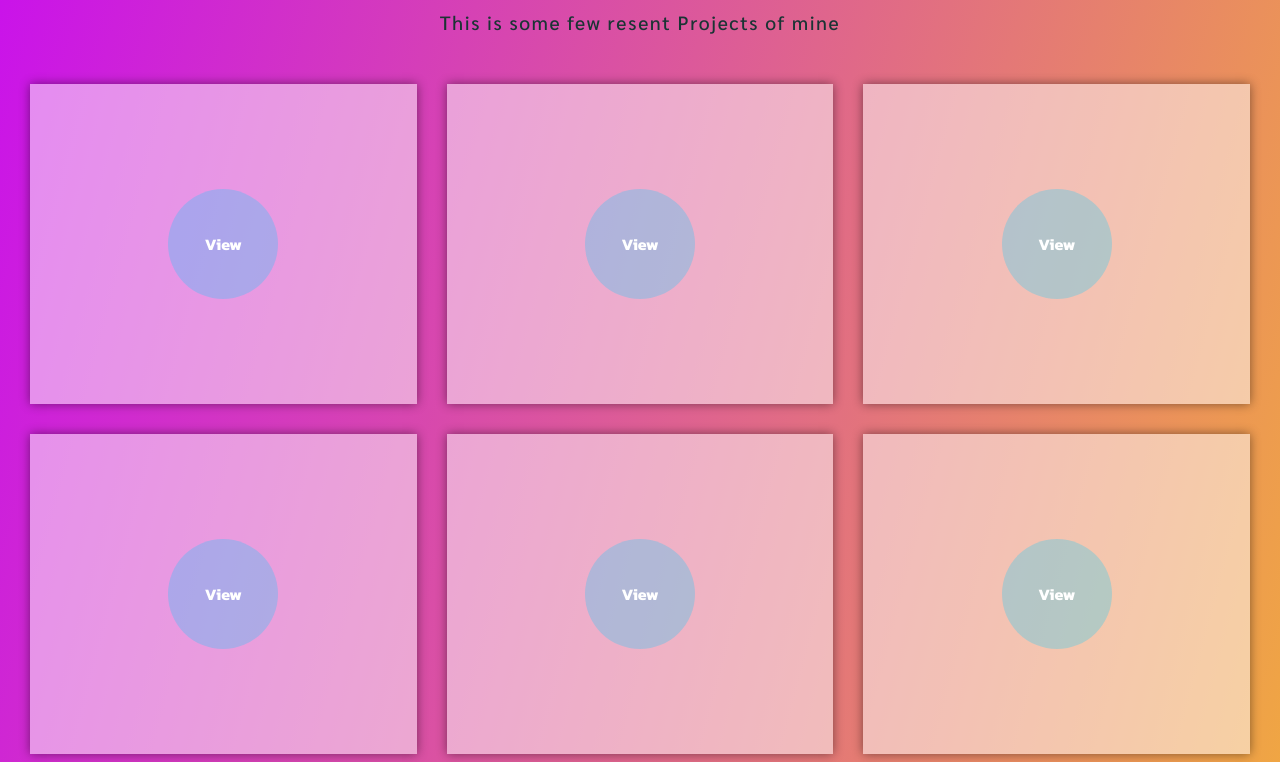
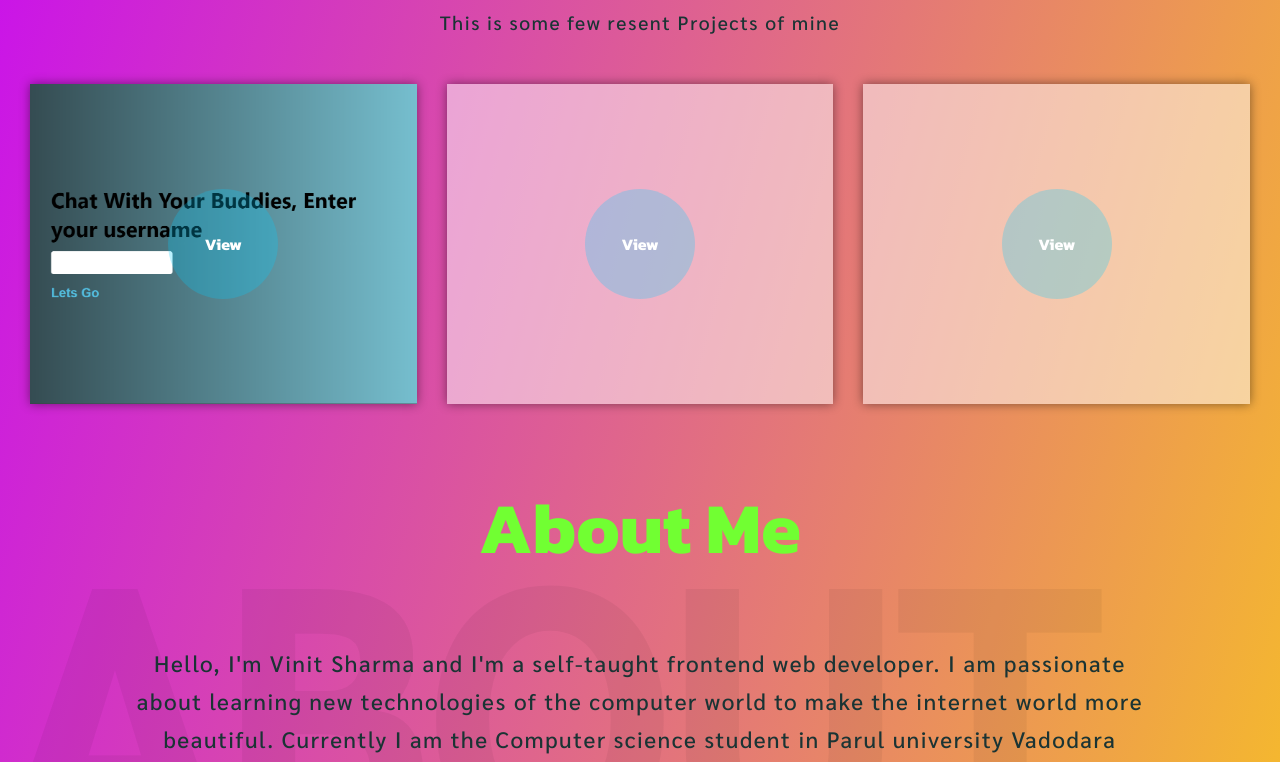
Before and after one commit to MeastroZI/Portfolio, a React (Vite) app: page / in a window 1280 px wide. Shown: the part 718-1480 px from the top of the page. Built offline with nearby package versions, Linux system fonts and the light colour scheme.

Commit message:
adding my first project

```diff
--- a/src/About.jsx
+++ b/src/About.jsx
@@ -47,7 +47,7 @@ function About(){
                 <div className="aboutText" >
 
                     <span className="text AbtText"  >
-                        <img src={img} alt="" />
+                        {/* <img src={img} alt="" /> */}
                         Hello, I'm Vinit Sharma and I'm a self-taught frontend web developer. I am passionate about learning new technologies of the computer world to make the internet world more beautiful.  Currently I am the Computer science student in Parul university Vadodara Gujarat. I spend the majority of my remaining time  in VS-Code , playing games , searching queries on google reading documentation  or watching videos on youtube
                     </span>
 
--- a/src/Contact.jsx
+++ b/src/Contact.jsx
@@ -36,7 +36,7 @@ function Contact(){
         console.log(FormState.name)
         if (FormState.name==""|| FormState.Email=="" || FormState.Message == "") {
 
-            ErrorMsg("Pleas fill the require filleds",false)
+            ErrorMsg("Please fill the require filleds",false)
 
             return
         }
--- a/src/Projects_section.jsx
+++ b/src/Projects_section.jsx
@@ -3,6 +3,8 @@ import './Style/Project.css'
 import Footer from './Components/Footer'
 import elementObserver from './ElementObserver'
 import { useRef,useEffect  } from 'react'
+import Proj1 from './img/myProj1.png'
+import img from './img/myIMG.png'
 
 function Project() {
 
@@ -42,20 +44,22 @@ function Project() {
 
     //****************Projects Hover Effect***************** */
     function handleHover(e){
-        // console.log(e)
-        document.querySelectorAll(".projects").forEach((elem)=>{
+        console.log(e.currentTarget)
+        console.log(e.currentTarget.querySelector('.ProjectsImg'))
+        document.querySelectorAll(".Projects").forEach((elem)=>{
             DeActiveElm(elem)
         })
 
-        e.target.classList.add(e.target.className+"Active")
+        e.currentTarget.querySelector(".ProjectsImg").classList.add("projectsActive")
     }
     //***************projects Leave(Unhover) Effect***********  */
     function handleMouseLeave(e) {
-        DeActiveElm(e.target) //call the Deactive function which Deactive All the effect(ViewButton,view, & github effects) under the project on Unhover(leave)
+        // console.log(e.target.parentNode)
+        DeActiveElm(e.currentTarget) //call the Deactive function which Deactive All the effect(ViewButton,view, & github effects) under the project on Unhover(leave)
     }
     /***************Deactive Function which Deactive all effect which are under the projects**************  */
     function DeActiveElm(elm){
-        elm.classList.remove("projectsActive")
+        elm.querySelector(".ProjectsImg").classList.remove("projectsActive")
         elm.querySelector(".preview").classList.remove('previewActive')
         elm.querySelectorAll('.list').forEach((elm) => {
             elm.classList.remove(elm.id + "Active")
@@ -81,7 +85,24 @@ function Project() {
             <span className='Heading'>Projects</span>
             <span className="text">This is some few resent Projects of mine</span>
             <div className="PrContainer" id='Project'>
-                <div className="projects"  index={1} onMouseLeave={handleMouseLeave} onMouseEnter={handleHover} >
+                <div className="projects"     index={1} onMouseLeave={handleMouseLeave} onMouseEnter={handleHover} >
+                    <img src={Proj1} className='ProjectsImg' id="prj1" alt="" />
+                    <div className="preview" onClick={handleClick}>View</div>
+
+                    <li className='list'id='View' >
+                        <span className='Linktext'> Site</span>
+                        <a href="https://chata.netlify.app" onMouseEnter={handleTextView} onMouseLeave={handleTextRemove} target="_blank"><i className="fa-solid fa-eye"></i>
+                        </a>
+
+                    </li>
+                    <li className='list' id='Github' >
+                        <span className='Linktext'>Code</span>
+                        <a href="#" onMouseEnter={handleTextView} onMouseLeave={handleTextRemove} target="_blank"><i className="fa-brands fa-github"></i>
+                        </a>
+
+                    </li>
+                </div>
+                <div className="projects" index={2} id="prj2"  >
                     <div className="preview" onClick={handleClick}>View</div>
 
                     <li className='list'id='View' >
@@ -97,7 +118,7 @@ function Project() {
 
                     </li>
                 </div>
-                <div className="projects" index={2} onMouseLeave={handleMouseLeave} onMouseEnter={handleHover} >
+                <div className="projects"  index={3} id="prj3" >
                     <div className="preview" onClick={handleClick}>View</div>
 
                     <li className='list'id='View' >
@@ -113,7 +134,7 @@ function Project() {
 
                     </li>
                 </div>
-                <div className="projects"  index={3} onMouseLeave={handleMouseLeave} onMouseEnter={handleHover}>
+                {/* <div className="projects"  index={4} id="prj4" >
                     <div className="preview" onClick={handleClick}>View</div>
 
                     <li className='list'id='View' >
@@ -129,7 +150,7 @@ function Project() {
 
                     </li>
                 </div>
-                <div className="projects"  index={4} onMouseLeave={handleMouseLeave} onMouseEnter={handleHover}>
+                <div className="projects"  index={5} id="prj5" >
                     <div className="preview" onClick={handleClick}>View</div>
 
                     <li className='list'id='View' >
@@ -145,7 +166,7 @@ function Project() {
 
                     </li>
                 </div>
-                <div className="projects"  index={5} onMouseLeave={handleMouseLeave} onMouseEnter={handleHover}>
+                <div className="projects"  index={6} id="prj6" >
                     <div className="preview" onClick={handleClick}>View</div>
 
                     <li className='list'id='View' >
@@ -161,23 +182,7 @@ function Project() {
 
                     </li>
                 </div>
-                <div className="projects"  index={6} onMouseLeave={handleMouseLeave} onMouseEnter={handleHover}>
-                    <div className="preview" onClick={handleClick}>View</div>
-
-                    <li className='list'id='View' >
-                        <span className='Linktext'> Site</span>
-                        <a href="#" onMouseEnter={handleTextView} onMouseLeave={handleTextRemove}><i className="fa-solid fa-eye"></i>
-                        </a>
-
-                    </li>
-                    <li className='list' id='Github' >
-                        <span className='Linktext'>Code</span>
-                        <a href="#" onMouseEnter={handleTextView} onMouseLeave={handleTextRemove}><i className="fa-brands fa-github"></i>
-                        </a>
-
-                    </li>
-                </div>
-
+                 */}
 
 
 
--- a/src/Style/Project.css
+++ b/src/Style/Project.css
@@ -61,24 +61,24 @@
     align-items: center;
     height: 320px;
     /* width: 450px; */
-
+    overflow: hidden;
     width: 100%;
     /* color: cornsilk; */
     /* background-color: white; */
     background: rgba(255, 255, 255,0.5);
     /* opacity: 0.5; */
+
     transition-duration: 0.5s;
     box-shadow: 0px 0 10px #00000075;
-
 
 }
 
 .projectsActive{
-    transform: scale(1.1);
+    transform: scale(1.3);
     /* scale: 1.1; */
-    opacity: 1;
-    background: rgba(255, 255, 255, 0.881);
-    box-shadow: 0 0 20px rgb(255, 252, 252);
+    /* opacity: 1; */
+    /* background: rgba(255, 255, 255, 0.881);
+    box-shadow: 0 0 20px rgb(255, 252, 252); */
 }
 
 
@@ -194,6 +194,18 @@
 }
 
 
+
+/* Projects background*/
+
+#prj1{
+    position: absolute;
+    height: 100%;
+    width: 100%;
+    object-fit: cover;
+    transition-duration: 0.5s;
+
+}
+
 @keyframes animation1{
     from{
         /* left:195px;
```
Also changed, not shown: src/img/myProj1.png (added).
